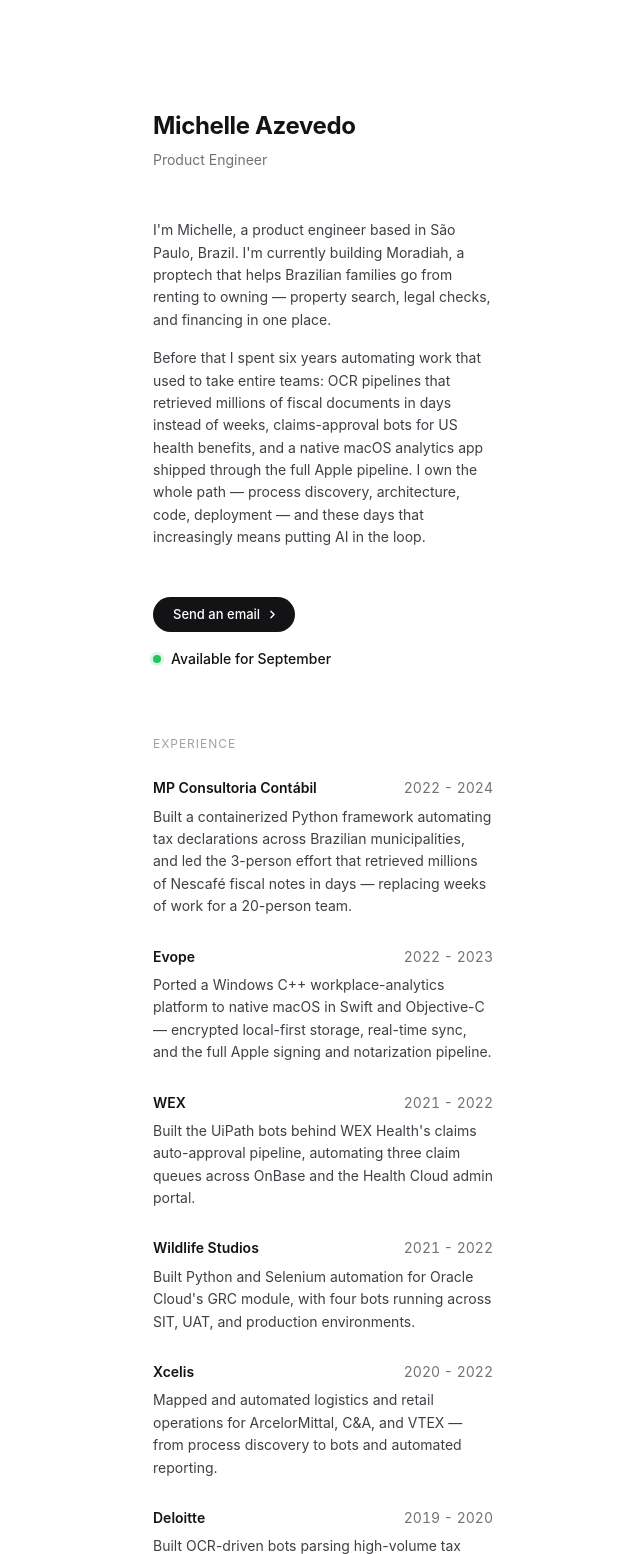
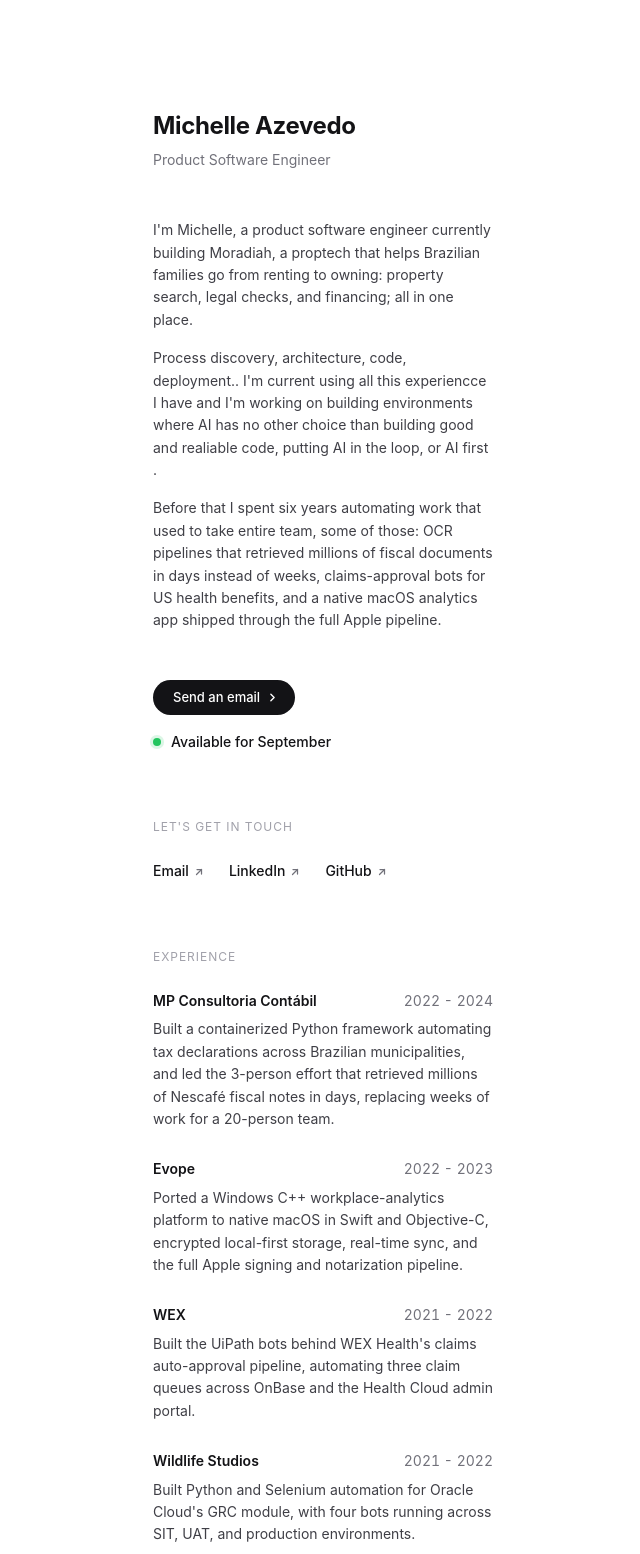
Before and after one commit to micazev/micazev.com, a Gatsby site: page / in a window 1280 px wide. Shown: the top 1554 px of the page, without its empty margins (317-957 px from the left). Built offline with nearby package versions, Linux system fonts and the light colour scheme; Gatsby itself is replaced by a stand-in of ours.

Commit message:
content: update bio, reorder sections, switch clock to Ho Chi Minh City
Co-Authored-By: Claude Fable 5 <noreply@anthropic.com>

```diff
--- a/src/pages/index.js
+++ b/src/pages/index.js
@@ -6,10 +6,12 @@ import * as React from "react";
 
 const content = {
   name: "Michelle Azevedo",
-  role: "Product Engineer",
+  role: "Product Software Engineer",
   bio: [
-    "I'm Michelle, a product engineer based in São Paulo, Brazil. I'm currently building Moradiah, a proptech that helps Brazilian families go from renting to owning — property search, legal checks, and financing in one place.",
-    "Before that I spent six years automating work that used to take entire teams: OCR pipelines that retrieved millions of fiscal documents in days instead of weeks, claims-approval bots for US health benefits, and a native macOS analytics app shipped through the full Apple pipeline. I own the whole path — process discovery, architecture, code, deployment — and these days that increasingly means putting AI in the loop.",
+    "I'm Michelle, a product software engineer currently building Moradiah, a proptech that helps Brazilian families go from renting to owning: property search, legal checks, and financing; all in one place.",
+    "Process discovery, architecture, code, deployment.. I'm current using all this experiencce I have and I'm working on building environments where AI has no other choice than building good and realiable code, putting AI in the loop, or AI first .",
+    "Before that I spent six years automating work that used to take entire team, some of those: OCR pipelines that retrieved millions of fiscal documents in days instead of weeks, claims-approval bots for US health benefits, and a native macOS analytics app shipped through the full Apple pipeline."
+
   ],
   email: "ola@micazev.com",
   availability: "Available for September",
@@ -18,13 +20,13 @@ const content = {
       company: "MP Consultoria Contábil",
       years: "2022 - 2024",
       description:
-        "Built a containerized Python framework automating tax declarations across Brazilian municipalities, and led the 3-person effort that retrieved millions of Nescafé fiscal notes in days — replacing weeks of work for a 20-person team.",
+        "Built a containerized Python framework automating tax declarations across Brazilian municipalities, and led the 3-person effort that retrieved millions of Nescafé fiscal notes in days, replacing weeks of work for a 20-person team.",
     },
     {
       company: "Evope",
       years: "2022 - 2023",
       description:
-        "Ported a Windows C++ workplace-analytics platform to native macOS in Swift and Objective-C — encrypted local-first storage, real-time sync, and the full Apple signing and notarization pipeline.",
+        "Ported a Windows C++ workplace-analytics platform to native macOS in Swift and Objective-C, encrypted local-first storage, real-time sync, and the full Apple signing and notarization pipeline.",
     },
     {
       company: "WEX",
@@ -42,7 +44,7 @@ const content = {
       company: "Xcelis",
       years: "2020 - 2022",
       description:
-        "Mapped and automated logistics and retail operations for ArcelorMittal, C&A, and VTEX — from process discovery to bots and automated reporting.",
+        "Mapped and automated logistics and retail operations for ArcelorMittal, C&A, and VTEX. From process discovery to bots and automated reporting.",
     },
     {
       company: "Deloitte",
@@ -56,8 +58,8 @@ const content = {
     { label: "LinkedIn", href: "https://www.linkedin.com/in/micazev" },
     { label: "GitHub", href: "https://github.com/micazev" },
   ],
-  timeZone: "America/Sao_Paulo",
-  timeZoneAbbr: "BRT",
+  timeZone: "Asia/Ho_Chi_Minh",
+  timeZoneAbbr: "ICT",
 };
 
 /* ------------------------------------------------------------------ */
@@ -113,7 +115,7 @@ const LocalTime = ({ timeZone, abbr }) => {
   }, [timeZone]);
 
   return (
-    <p className="clock" aria-label={`Current time in São Paulo`}>
+    <p className="clock" aria-label={`Current time in Ho Chi Minh City`}>
       {now ? `${now} ${abbr}` : " "}
     </p>
   );
@@ -143,22 +145,7 @@ const IndexPage = () => (
       </span>
     </div>
 
-    <section className="section reveal" style={{ animationDelay: "180ms" }}>
-      <h2 className="section-label">Experience</h2>
-      <div className="entries">
-        {content.experience.map((job) => (
-          <article className="entry" key={job.company}>
-            <div className="entry-row">
-              <h3 className="entry-company">{job.company}</h3>
-              <span className="entry-years">{job.years}</span>
-            </div>
-            <p className="entry-desc">{job.description}</p>
-          </article>
-        ))}
-      </div>
-    </section>
-
-    <section className="section reveal" style={{ animationDelay: "240ms" }}>
+        <section className="section reveal" style={{ animationDelay: "240ms" }}>
       <h2 className="section-label">Let's get in touch</h2>
       <nav className="links" aria-label="External links">
         {content.links.map((link) => (
@@ -175,6 +162,22 @@ const IndexPage = () => (
       </nav>
     </section>
 
+    <section className="section reveal" style={{ animationDelay: "180ms" }}>
+      <h2 className="section-label">Experience</h2>
+      <div className="entries">
+        {content.experience.map((job) => (
+          <article className="entry" key={job.company}>
+            <div className="entry-row">
+              <h3 className="entry-company">{job.company}</h3>
+              <span className="entry-years">{job.years}</span>
+            </div>
+            <p className="entry-desc">{job.description}</p>
+          </article>
+        ))}
+      </div>
+    </section>
+
+
     <footer className="reveal" style={{ animationDelay: "300ms" }}>
       <LocalTime timeZone={content.timeZone} abbr={content.timeZoneAbbr} />
     </footer>
@@ -188,7 +191,7 @@ export const Head = () => (
     <title>Michelle Azevedo</title>
     <meta
       name="description"
-      content="Michelle Azevedo — product engineer based in São Paulo, Brazil. Building Moradiah, a proptech for first-time homeowners."
+      content="Michelle Azevedo — product engineer based in Ho Chi Minh City, Vietnam. Building Moradiah, a proptech for first-time homeowners."
     />
     <meta name="viewport" content="width=device-width, initial-scale=1" />
   </>
```
